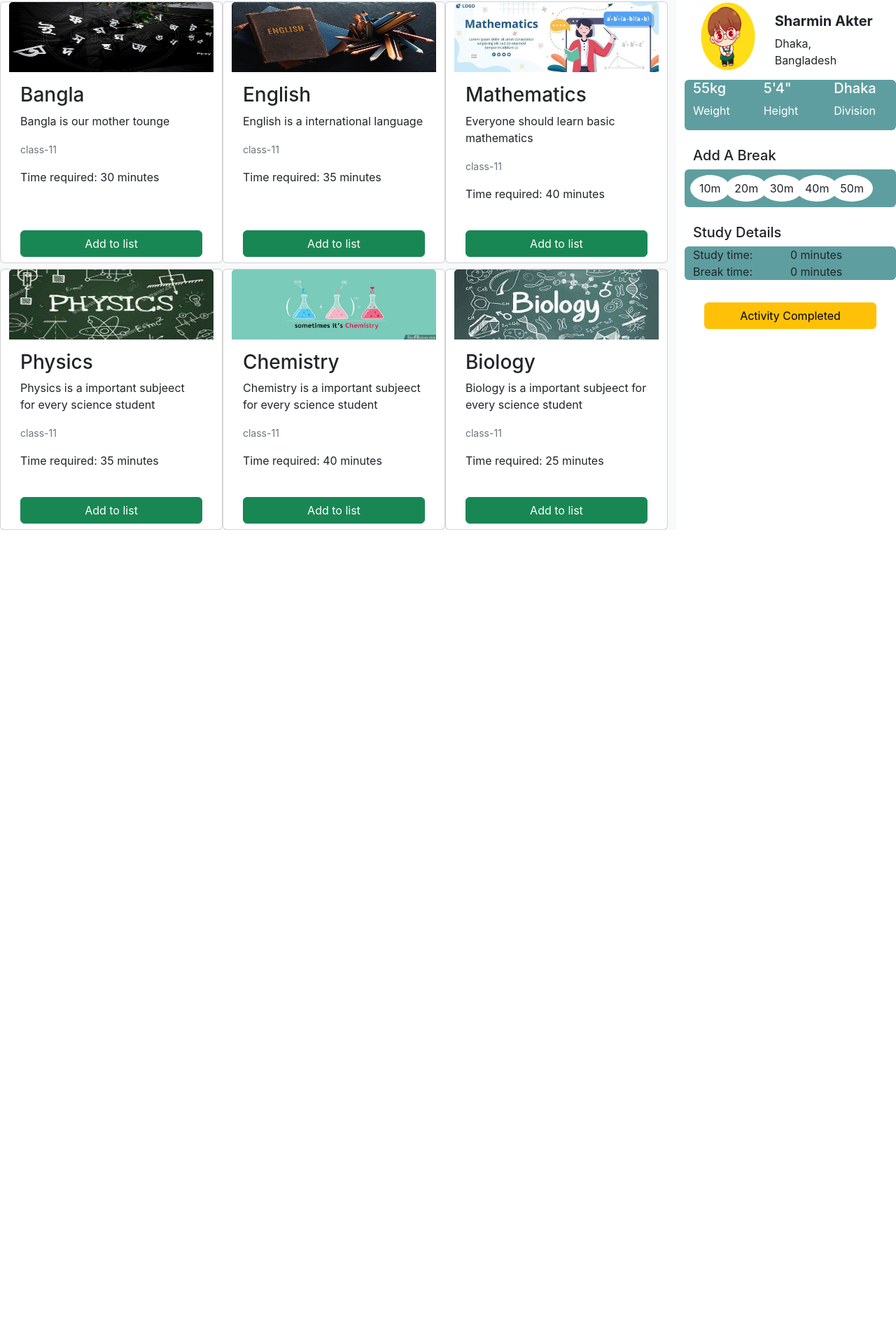
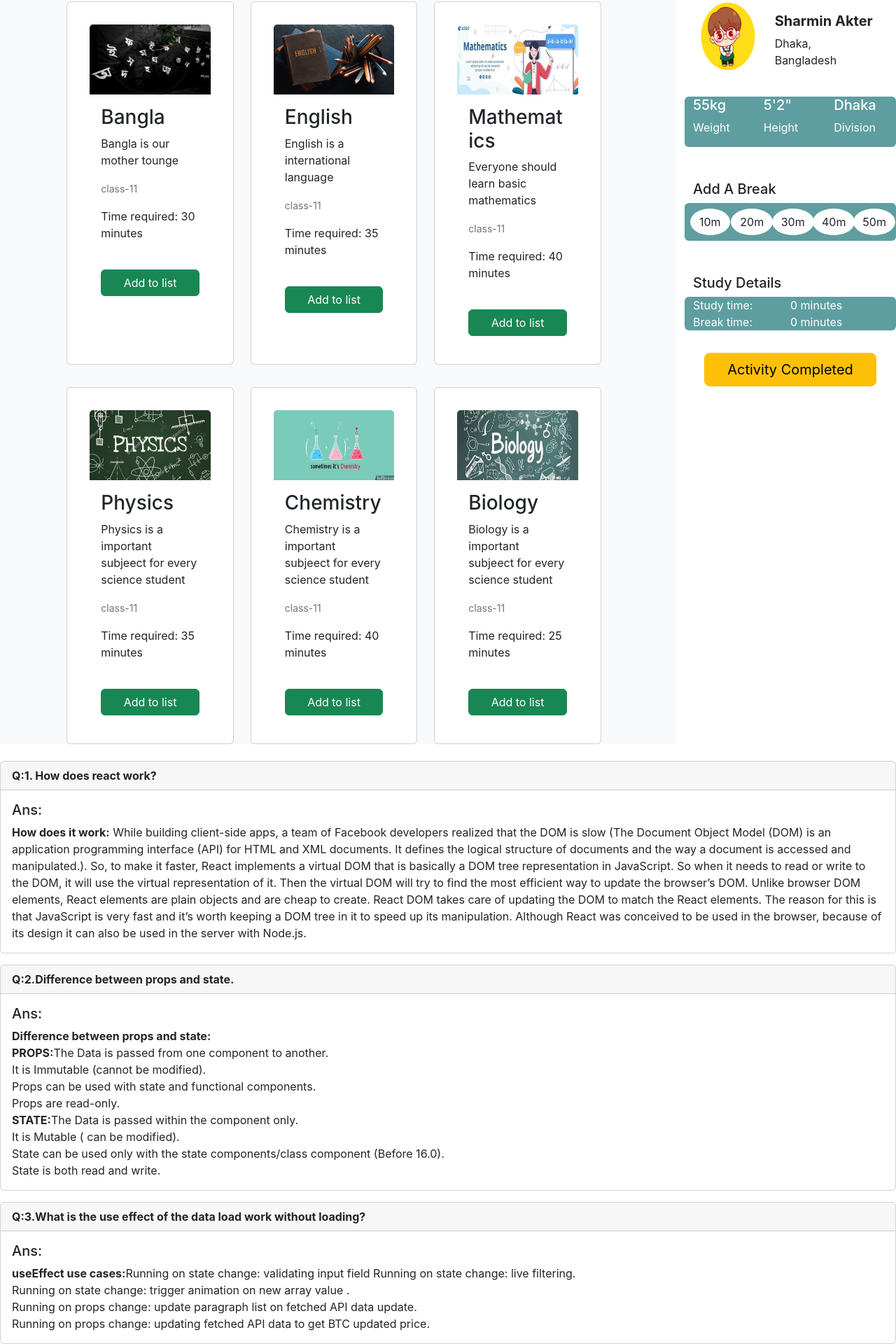
Before and after one commit to SharmiNMooN/react-activity-project, a React (Create React App) app: page / in a window 1280 px wide. Shown: the part 100-2020 px from the top of the page at 70% size. Before the commit the page ends 857 px from the top, so only its background shows below. Built offline with nearby package versions, Linux system fonts and the light colour scheme.

Commit message:
code refactored and fix UX issue

```diff
--- a/src/App.js
+++ b/src/App.js
@@ -2,6 +2,7 @@ import { useState } from "react";
 import "./App.css";
 import Header from "./components/Header/Header";
 import Home from "./components/Home/Home";
+import Questions from "./components/Questions/Questions";
 import Sidebar from "./components/Sidebar/Sidebar";
 
 function App() {
@@ -9,13 +10,14 @@ function App() {
   return (
     <div>
       <Header></Header>
-      <div className="row">
+      <div className="row justify-content-center">
         <div className="col-md-9 col-sm-12 bg-light mt-2">
           <Home setStudyTime={setStudyTime}></Home>
         </div>
         <div className="col-sm-12 col-md-3 mt-2">
           <Sidebar studyTime={studyTime}></Sidebar>
         </div>
+        <Questions></Questions>
       </div>
     </div>
   );
--- a/src/components/Content/Content.js
+++ b/src/components/Content/Content.js
@@ -2,7 +2,8 @@ const Content = (props) => {
   const { data } = props;
 
   return (
-    <div className="card col-xs-12 col-sm-12 col-md-4 mt-2">
+    <div className="card col-xs-12 col-sm-12 col-md-3 mt-2  p-2">
+      <div className="p-4">
         <img src={data.img} height={100} className="card-img-top" alt="" />
         <div className="card-body">
           <h3 className="card-title">{data.titile}</h3>
@@ -22,6 +23,7 @@ const Content = (props) => {
           </a>
         </div>
       </div>
+    </div>
   );
 };
 
--- a/src/components/Header/Header.js
+++ b/src/components/Header/Header.js
@@ -6,7 +6,7 @@ const Header = () => {
       <div className="container-fluid">
         <a className="navbar-brand fw-bolder" href="#study">
           <img src={logo} height={60} width={60} alt="" />
-          Activity-For-Study
+          <span className="px-5">Activity-For-Study</span>
         </a>
       </div>
     </nav>
--- a/src/components/Home/Home.js
+++ b/src/components/Home/Home.js
@@ -6,7 +6,7 @@ const Home = ({ setStudyTime }) => {
   };
   return (
     <div className="container">
-      <div className="row">
+      <div className="row gap-4 justify-content-center">
         {studyData.map((data) => (
           <Content
             key={data.id}
--- /dev/null
+++ b/src/components/Questions/Questions.js
@@ -0,0 +1,84 @@
+const Questions = () => {
+  return (
+    <div className="container mt-4 ">
+      <div className="card mb-3">
+        <div className="card-header">
+          <b>Q:1. How does react work?</b>
+        </div>
+        <div className="card-body">
+          <h5 className="card-title">Ans:</h5>
+          <p className="card-text">
+            <b>How does it work:</b> While building client-side apps, a team of
+            Facebook developers realized that the DOM is slow (The Document
+            Object Model (DOM) is an application programming interface (API) for
+            HTML and XML documents. It defines the logical structure of
+            documents and the way a document is accessed and manipulated.). So,
+            to make it faster, React implements a virtual DOM that is basically
+            a DOM tree representation in JavaScript. So when it needs to read or
+            write to the DOM, it will use the virtual representation of it. Then
+            the virtual DOM will try to find the most efficient way to update
+            the browser’s DOM. Unlike browser DOM elements, React elements are
+            plain objects and are cheap to create. React DOM takes care of
+            updating the DOM to match the React elements. The reason for this is
+            that JavaScript is very fast and it’s worth keeping a DOM tree in it
+            to speed up its manipulation. Although React was conceived to be
+            used in the browser, because of its design it can also be used in
+            the server with Node.js.
+            <br />
+          </p>
+        </div>
+      </div>
+
+      <div className="card mb-3">
+        <div className="card-header">
+          <b>Q:2.Difference between props and state.</b>
+        </div>
+        <div className="card-body">
+          <h5 className="card-title">Ans:</h5>
+          <p className="card-text">
+            <b>Difference between props and state:</b>
+            <br />
+            <b>PROPS:</b>The Data is passed from one component to another.
+            <br /> It is Immutable (cannot be modified).
+            <br />
+            Props can be used with state and functional components.
+            <br />
+            Props are read-only.
+            <br />
+            <b>STATE:</b>The Data is passed within the component only.
+            <br />
+            It is Mutable ( can be modified).
+            <br /> State can be used only with the state components/class
+            component (Before 16.0).
+            <br />
+            State is both read and write.
+          </p>
+        </div>
+      </div>
+      <div className="card mb-3">
+        <div className="card-header">
+          <b>
+            Q:3.What is the use effect of the data load work without loading?
+          </b>
+        </div>
+        <div className="card-body">
+          <h5 className="card-title">Ans:</h5>
+          <p className="card-text">
+            <b>useEffect use cases:</b>
+            Running on state change: validating input field Running on state
+            change: live filtering. <br />
+            Running on state change: trigger animation on new array value .
+            <br />
+            Running on props change: update paragraph list on fetched API data
+            update.
+            <br /> Running on props change: updating fetched API data to get BTC
+            updated price.
+            <br />
+          </p>
+        </div>
+      </div>
+    </div>
+  );
+};
+
+export default Questions;
--- a/src/components/Sidebar/Sidebar.js
+++ b/src/components/Sidebar/Sidebar.js
@@ -61,13 +61,13 @@ const Sidebar = (props) => {
             </div>
           </div>
         </div>
-        <div className="row sidebar-content-bg rounded text-white">
+        <div className="row sidebar-content-bg mt-4 rounded text-white">
           <div className="col-4">
             <h5>55kg</h5>
             <p>Weight</p>
           </div>
           <div className="col-4 ">
-            <h5>5'4"</h5>
+            <h5>5'2"</h5>
             <p>Height</p>
           </div>
           <div className="col-4 ">
@@ -76,9 +76,9 @@ const Sidebar = (props) => {
           </div>
         </div>
 
-        <div className="mt-4">
+        <div className="mt-5">
           <h5>Add A Break</h5>
-          <div className="row sidebar-content-bg rounded">
+          <div className="row sidebar-content-bg gap-2 rounded">
             {_breakTime.map((item) => (
               <BreakTime
                 key={item}
@@ -89,9 +89,9 @@ const Sidebar = (props) => {
           </div>
         </div>
 
-        <div className="mt-4">
+        <div className="mt-5">
           <h5>Study Details</h5>
-          <div className="row sidebar-content-bg rounded">
+          <div className="row sidebar-content-bg text-white rounded">
             <div className="col-12 row">
               <div className="col-6">Study time:</div>
               <div className="col-6 ">{StudyTime} minutes</div>
@@ -104,9 +104,9 @@ const Sidebar = (props) => {
         </div>
 
         <div className="mt-4">
-          <div className="card-footer bg-transparent  border-0">
-            <a
-              className="btn w-100 btn align-self-end btn-warning"
+          <div class=" card-footer bg-transparent  border-0 d-grid gap-2">
+            <button
+              className="btn w-100 btn align-self-end btn-lg btn-warning"
               onClick={notify}
             >
               <ToastContainer
@@ -121,7 +121,7 @@ const Sidebar = (props) => {
                 pauseOnHover
               />
               Activity Completed
-            </a>
+            </button>
           </div>
         </div>
       </div>
```
Also changed, not shown: src/components/Questions/Questions.css (added). Lines whose indentation alone changed are shown as unchanged.
